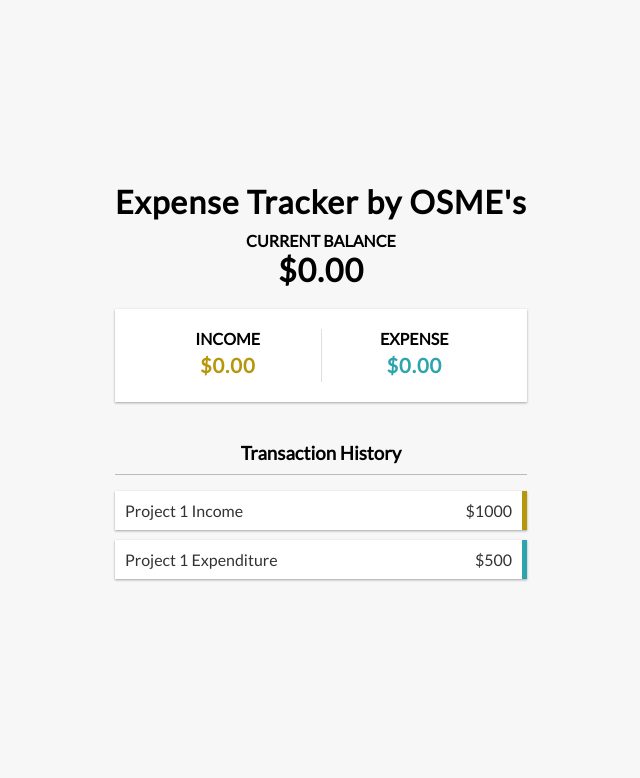
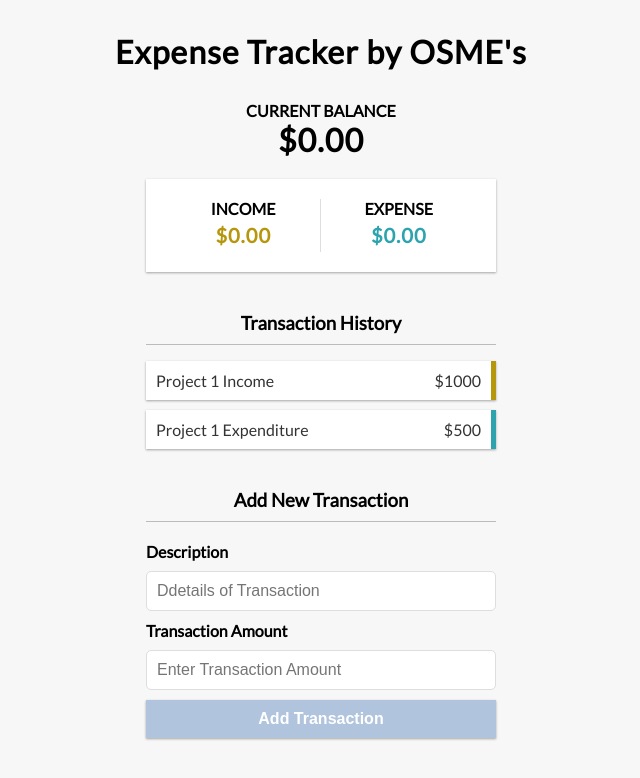
Before and after one commit to thediaryofmos/expense-tracker, a React (Create React App) app: page / in a window 1280 px wide. Shown: the top 778 px of the page, without its empty margins (319-959 px from the left). Built offline with nearby package versions, Linux system fonts and the light colour scheme.

Commit message:
Completed AddTransaction.js

```diff
--- a/src/App.css
+++ b/src/App.css
@@ -175,10 +175,3 @@
 .list li:hover .delete-btn {
   opacity: 1;
 }
-
-.add {
-  letter-spacing: 1px;
-  margin: 0;
-  text-align: center;
-  padding-bottom: 10px;
-}
--- a/src/App.js
+++ b/src/App.js
@@ -2,18 +2,23 @@
 import './App.css';
 
 //Importing Components
-import {Header} from './Components/Header'
+import { Header } from './Components/Header'
 import {Balance} from './Components/Balance'
 import {AccountSummary} from './Components/AccountSummary'
 import {TransactionHistory} from './Components/TransactionHistory'
+import {AddTransaction} from './Components/AddTransaction'
 
 function App() {
   return (
-    <div className="App">
+    <div>
       <Header />
-      <Balance />
-      <AccountSummary />
-      <TransactionHistory />
+      <div className = "container">
+        <Balance />
+        <AccountSummary />
+        <TransactionHistory />
+        <AddTransaction />
+      </div>
+
     </div>
   );
 }
--- a/src/Components/AddTransaction.js
+++ b/src/Components/AddTransaction.js
@@ -0,0 +1,26 @@
+import React from 'react';
+
+export const AddTransaction = () => {
+    return(
+        <div>
+            <h3>Add New Transaction</h3>
+            <form>
+                <div className = "form-control">
+                    <label htmlFor = "description">
+                        Description
+                    </label>
+                    <input type = "text" id = "description"
+                    placeholder="Ddetails of Transaction" />
+                </div>
+                <div className = "form-control">
+                    <label htmlFor = "transactionamount">
+                        Transaction Amount
+                    </label>
+                    <input type = "text" id = "transactionamount"
+                    placeholder="Enter Transaction Amount" />
+                </div>
+                <button className = "btn">Add Transaction</button>
+            </form>
+        </div>
+    )
+}
--- a/src/Components/Header.js
+++ b/src/Components/Header.js
@@ -2,7 +2,7 @@
 
 export const Header = () => {
     return(
-        <h1 className = "add">
+        <h1>
             Expense Tracker by OSME's
         </h1>
     )
```
Also changed, not shown: 1 other file (tests, documents, lock files or other folders).
